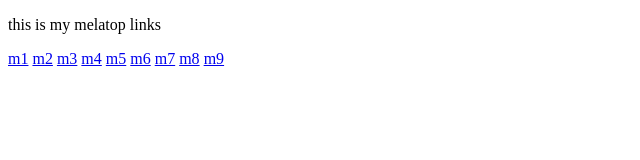
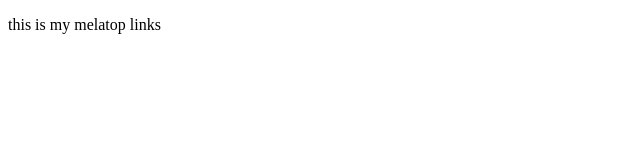
Before and after one commit to kmelatop/kmelatop.io, a plain HTML site: page index.html in a window 1280 px wide. Shown: the whole page, without its empty margins (0-640 px from the left). Drawn offline with Linux system fonts and the light colour scheme.

Commit message:
Update index.html

```diff
--- a/index.html
+++ b/index.html
@@ -8,14 +8,6 @@
 </head>
 <body>
 	<P>this is my melatop links</p>
-<a href="m1.html">m1</a>
-		<a href="m2.html">m2</a>
-		<a href="m3.html">m3</a>
-		<a href="m4.html">m4</a>
-		<a href="m5.html">m5</a>
-		<a href="m6.html">m6</a>
-		<a href="m7.html">m7</a>
-		<a href="m8.html">m8</a>
-		<a href="m9.html">m9</a>
+
 </body>
 </html>
```
